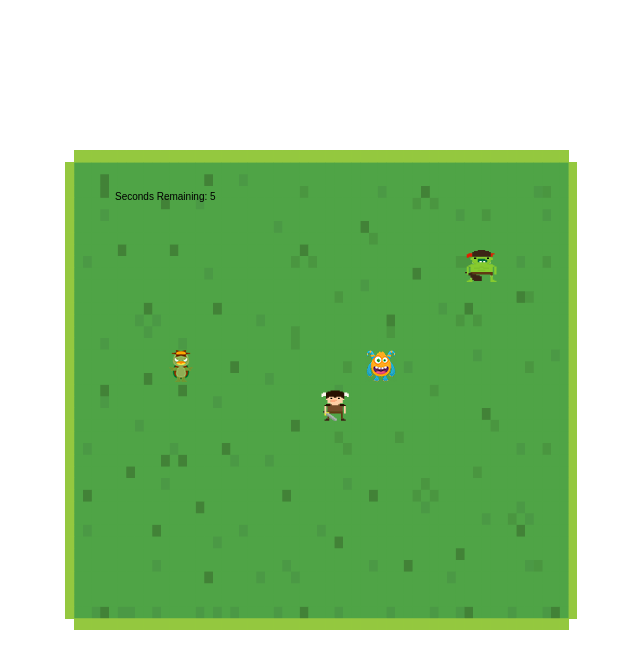
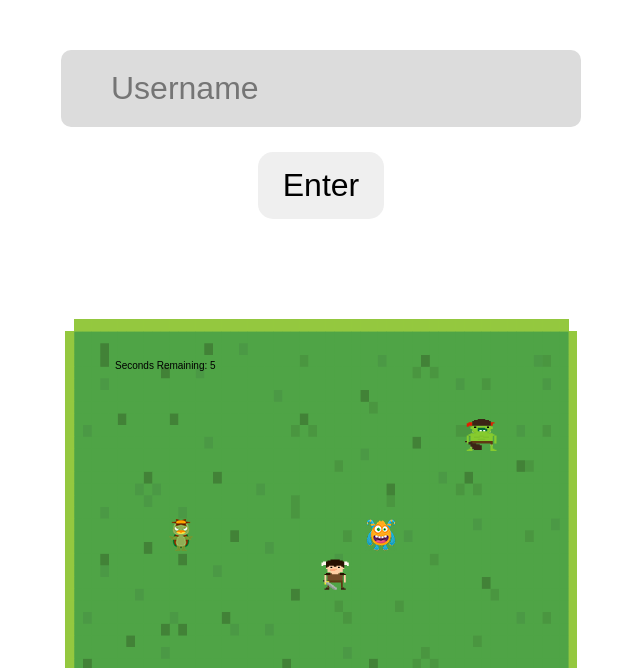
Before and after one commit to Joshwen7947/Monster-Game-in-JS, a plain HTML site: page index.html in a window 1280 px wide. Shown: the top 668 px of the page, without its empty margins (319-959 px from the left). Drawn offline with Linux system fonts and the light colour scheme.

Commit message:
username input box

```diff
--- a/game.js
+++ b/game.js
@@ -18,6 +18,14 @@ canvas.height = 480;
 document.getElementById('canvas').appendChild(canvas);
 const score = document.getElementById(`score`);
 const highScore = document.getElementById(`highScore`);
+//TAKE USERNAME INPUT
+function inputName() {
+	let str = document.getElementById(`input`).value;
+	let listOfNames = document.getElementById(`listOfNames`);
+	let usernameList = document.createTextNode(`${str}`);
+	listOfNames.appendChild(usernameList);
+	// alert(`Value inside the box is ${str}`);
+}
 
 let bg = {};
 // APPLICATION STATE
@@ -32,7 +40,13 @@ let bg = {};
 // 	gameHistory: [{ user: null, score: 0, date: null }],
 // };
 //
-
+function reset() {
+	document.body.style.backgroundColor = 'white';
+	score.innerText = 0;
+	highScore += currentScore;
+	location.reload();
+}
+document.getElementById(`btn`).addEventListener(`click`, reset);
 /**
  * Setting up our characters.
  *
@@ -201,7 +215,9 @@ function render() {
 	});
 	ctx.fillText(`Seconds Remaining: ${SECONDS_PER_ROUND - elapsedTime}`, 50, 50);
 }
-
+function drawMonster() {
+	ctx.drawImage(monster.image, monster.x, monster.y);
+}
 /**
  * The main game loop. Most every game will have two distinct parts:
  * update (updates the state of the game, in this case our hero and monster)
@@ -216,12 +232,6 @@ function main() {
 	requestAnimationFrame(main);
 }
 
-function reset() {
-	console.log(`clicked`);
-	document.body.style.backgroundColor = 'white';
-	score.innerHTML = 0;
-}
-document.getElementById(`btn`).addEventListener(`click`, reset);
 // Cross-browser support for requestAnimationFrame.
 // Safely ignore this line. It's mostly here for people with old web browsers.
 var w = window;
--- a/index.html
+++ b/index.html
@@ -6,12 +6,21 @@
 		<title>Best Game Ever!</title>
 	</head>
 	<body>
+		<div class="gamertag">
+			<input id="input" placeholder="Username" />
+			<br />
+			<button id="btn2" onclick="inputName()">Enter</button>
+		</div>
+
 		<div id="canvas"></div>
 		<div class="scoreBoard">
 			<h1>Score: <b id="score"></b></h1>
 			<h1>High Score: <b id="highScore"></b></h1>
 			<button id="btn">RESET GAME</button>
 		</div>
+		<div id="listOfNames">
+			<div id="usernameList"></div>
+		</div>
 		<script src="game.js"></script>
 	</body>
 </html>
--- a/styles.css
+++ b/styles.css
@@ -3,7 +3,7 @@
 	justify-content: center;
 	max-width: 500px;
 	margin: auto;
-	margin-top: 150px;
+	margin-top: 100px;
 }
 
 .scoreBoard {
@@ -19,3 +19,30 @@
 #btn:hover {
 	cursor: pointer;
 }
+
+.gamertag {
+	text-align: center;
+	margin-top: 50px;
+}
+
+#input {
+	padding: 20px 50px;
+	font-size: 2rem;
+	border-radius: 10px;
+	border: none;
+	background-color: rgb(220, 220, 220);
+}
+
+#btn2 {
+	padding: 15px 25px;
+	font-size: 2rem;
+	border-radius: 15px;
+	border: none;
+	margin-top: 25px;
+}
+
+#listOfNames {
+	text-align: center;
+	font-size: 3rem;
+	padding-top: 25px;
+}
```
